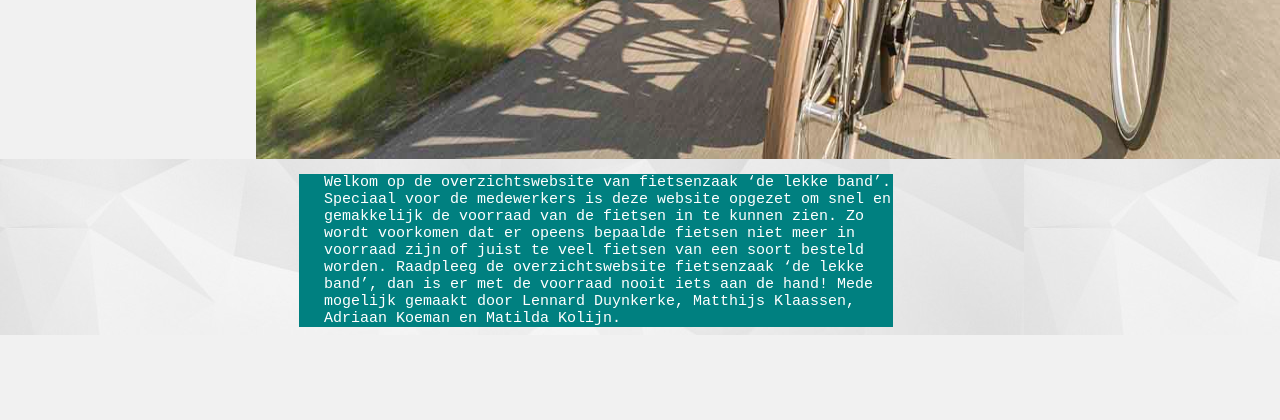
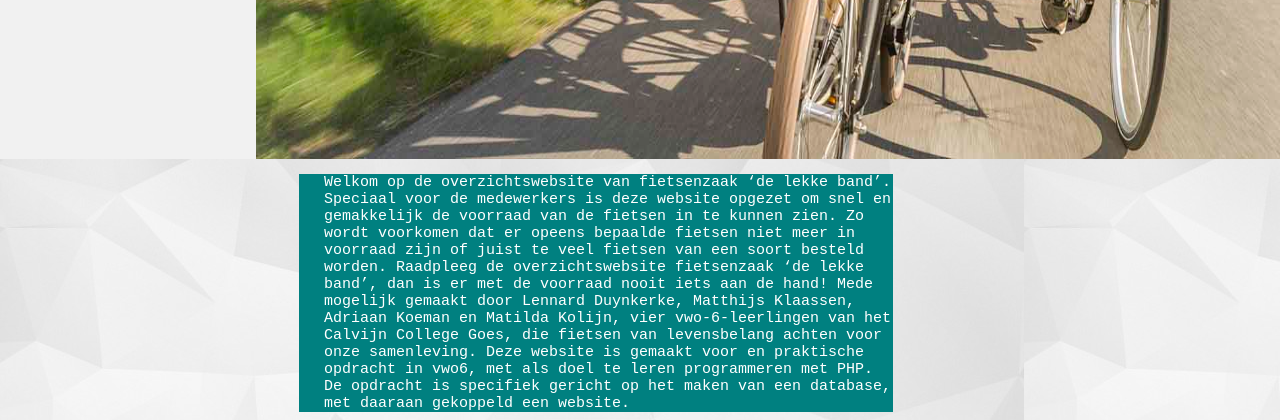
Before and after one commit to matthijsklaassen/Fietsenzaak, a PHP site: page /Home.php in a window 1280 px wide. Shown: the part 641-1061 px from the top of the page. Before the commit the page ends 976 px from the top, so only its background shows below. Run offline with PHP 8.4, Linux system fonts and the light colour scheme.

Commit message:
Update Home.php

```diff
--- a/Home.php
+++ b/Home.php
@@ -34,7 +34,10 @@
       Speciaal voor de medewerkers is deze website opgezet om snel en gemakkelijk de voorraad van de fietsen in te kunnen zien.
       Zo wordt voorkomen dat er opeens bepaalde fietsen niet meer in voorraad zijn of juist te veel fietsen van een soort besteld worden.
       Raadpleeg de overzichtswebsite fietsenzaak ‘de lekke band’, dan is er met de voorraad nooit iets aan de hand!
-      Mede mogelijk gemaakt door Lennard Duynkerke, Matthijs Klaassen, Adriaan Koeman en Matilda Kolijn. <br></p>
+      Mede mogelijk gemaakt door Lennard Duynkerke, Matthijs Klaassen, Adriaan Koeman en Matilda Kolijn, vier vwo-6-leerlingen van het Calvijn College Goes, die fietsen van levensbelang achten voor onze samenleving.
+      Deze website is gemaakt voor en praktische opdracht in vwo6, met als doel te leren programmeren met PHP.
+      De opdracht is specifiek gericht op het maken van een database, met daaraan gekoppeld een website.
+      <br></p>
 
   </body>
 
```
